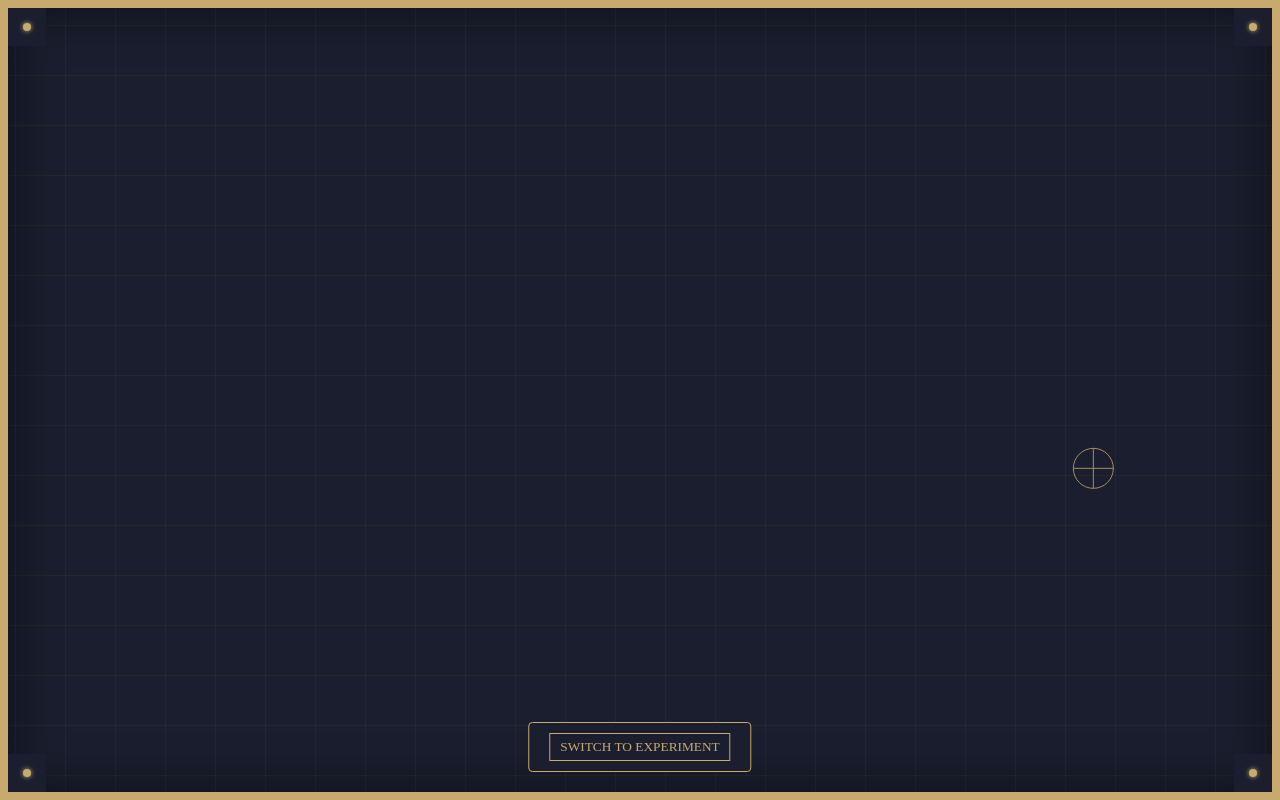
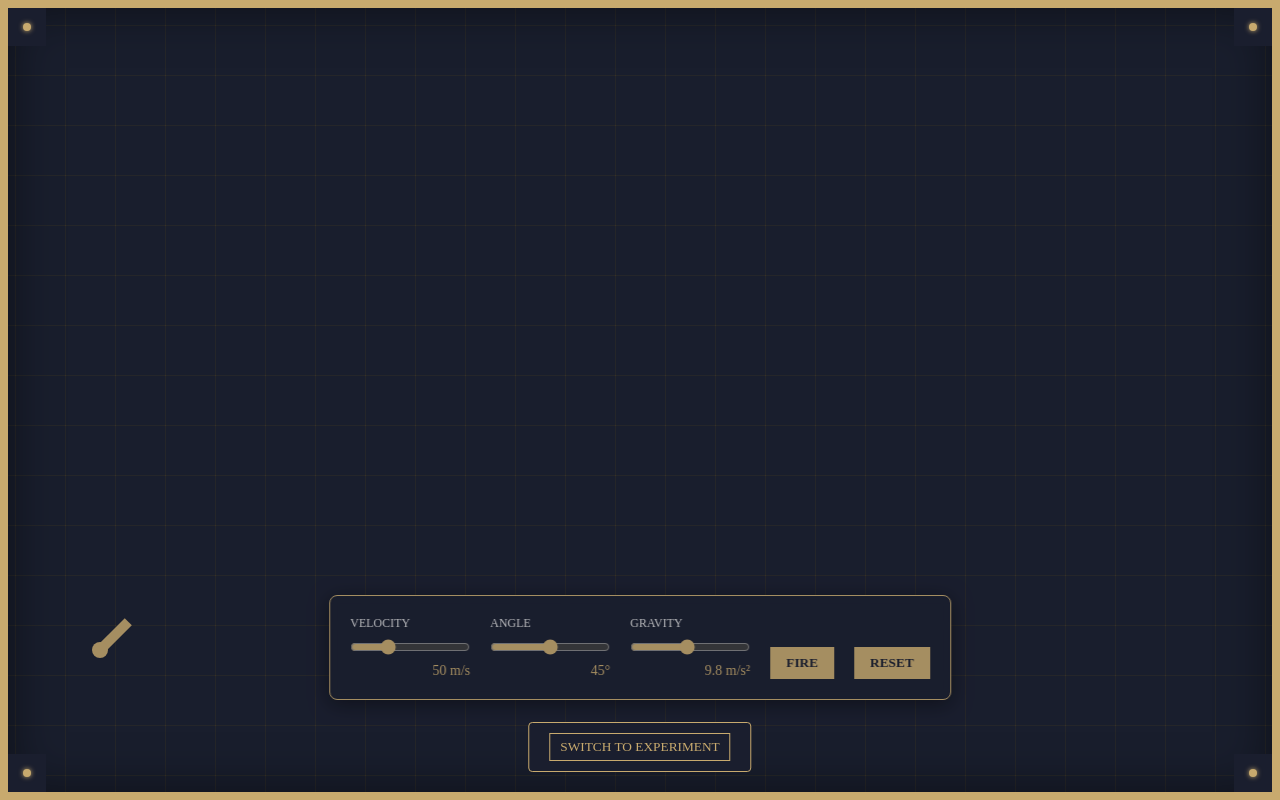
Before and after one commit to HjustonAI/physicslab, a Next.js app: page / in a window 1280 px wide. Built offline with nearby package versions, Linux system fonts and the light colour scheme.

Commit message:
Phase 3: Kinematics Module - Documentation and Implementation

```diff
--- a/src/app/page.tsx
+++ b/src/app/page.tsx
@@ -1,9 +1,12 @@
 import VacuumChamber from "@/components/simulation/VacuumChamber";
+import ProjectileModule from "@/components/modules/ProjectileModule";
 
 export default function Home() {
   return (
     <main>
-      <VacuumChamber />
+      <VacuumChamber>
+        <ProjectileModule />
+      </VacuumChamber>
     </main>
   );
 }
--- /dev/null
+++ b/src/components/modules/ProjectileModule.module.css
@@ -0,0 +1,80 @@
+.container {
+    position: relative;
+    width: 100%;
+    height: 100%;
+}
+
+.controls {
+    position: absolute;
+    bottom: 100px;
+    /* Above the bottom panel */
+    left: 50%;
+    transform: translateX(-50%);
+    background: rgba(26, 30, 46, 0.9);
+    border: 1px solid var(--accent-primary);
+    padding: 20px;
+    border-radius: 8px;
+    display: flex;
+    gap: 20px;
+    align-items: flex-end;
+    pointer-events: auto;
+    backdrop-filter: blur(5px);
+    box-shadow: 0 4px 20px rgba(0, 0, 0, 0.5);
+}
+
+[data-theme="experiment"] .controls {
+    background: rgba(10, 10, 10, 0.9);
+    border-color: var(--text-primary);
+}
+
+.controlGroup {
+    display: flex;
+    flex-direction: column;
+    gap: 8px;
+}
+
+.label {
+    font-family: var(--font-mono);
+    font-size: 12px;
+    text-transform: uppercase;
+    color: var(--text-secondary);
+}
+
+.input {
+    width: 120px;
+    accent-color: var(--accent-primary);
+}
+
+[data-theme="experiment"] .input {
+    accent-color: var(--text-primary);
+}
+
+.value {
+    font-family: var(--font-mono);
+    color: var(--text-primary);
+    font-size: 14px;
+    text-align: right;
+}
+
+.button {
+    padding: 8px 16px;
+    background: var(--accent-primary);
+    color: var(--bg-primary);
+    border: none;
+    font-family: var(--font-mono);
+    text-transform: uppercase;
+    font-weight: bold;
+    cursor: pointer;
+    transition: all 0.2s;
+}
+
+.button:hover {
+    opacity: 0.9;
+    transform: translateY(-1px);
+}
+
+[data-theme="experiment"] .button {
+    background: var(--text-primary);
+    color: #000;
+    box-shadow: 0 0 10px var(--text-primary);
+}
--- /dev/null
+++ b/src/components/modules/ProjectileModule.tsx
@@ -0,0 +1,186 @@
+"use client";
+
+import { useState, useCallback, useRef } from "react";
+import styles from "./ProjectileModule.module.css";
+import SimulationCanvas from "../simulation/SimulationCanvas";
+import { useGameLoop } from "@/hooks/useGameLoop";
+
+interface ProjectileState {
+    x: number;
+    y: number;
+    vx: number;
+    vy: number;
+    isFlying: boolean;
+    path: { x: number; y: number }[];
+}
+
+export default function ProjectileModule() {
+    // Physics Parameters
+    const [velocity, setVelocity] = useState(50); // m/s (pixels/s for now)
+    const [angle, setAngle] = useState(45); // degrees
+    const [gravity, setGravity] = useState(9.8); // m/s^2
+
+    // Simulation State
+    const startPos = { x: 100, y: window.innerHeight - 150 }; // Initial position
+    const [simState, setSimState] = useState<ProjectileState>({
+        x: startPos.x,
+        y: startPos.y,
+        vx: 0,
+        vy: 0,
+        isFlying: false,
+        path: [],
+    });
+
+    const stateRef = useRef(simState);
+    stateRef.current = simState;
+
+    // Physics Update Loop
+    const update = useCallback((deltaTime: number) => {
+        if (!stateRef.current.isFlying) return;
+
+        setSimState((prev) => {
+            const dt = deltaTime / 100; // Time scaling
+            let { x, y, vx, vy, path } = prev;
+
+            // Apply Gravity
+            vy += gravity * dt;
+
+            // Update Position
+            x += vx * dt;
+            y += vy * dt;
+
+            // Ground Collision (Simple floor at startPos.y)
+            if (y > startPos.y) {
+                y = startPos.y;
+                return { ...prev, x, y, isFlying: false, path: [...path, { x, y }] };
+            }
+
+            // Record path every few frames or distance (optimization)
+            // For now, just push every frame is fine for short flights
+            return { ...prev, x, y, vx, vy, path: [...path, { x, y }] };
+        });
+    }, [gravity, startPos.y]);
+
+    useGameLoop(update);
+
+    // Controls
+    const fire = () => {
+        const rad = (angle * Math.PI) / 180;
+        const vx = velocity * Math.cos(rad);
+        const vy = -velocity * Math.sin(rad); // Negative because Y is down in canvas
+
+        setSimState({
+            x: startPos.x,
+            y: startPos.y,
+            vx,
+            vy,
+            isFlying: true,
+            path: [{ x: startPos.x, y: startPos.y }],
+        });
+    };
+
+    const reset = () => {
+        setSimState({
+            x: startPos.x,
+            y: startPos.y,
+            vx: 0,
+            vy: 0,
+            isFlying: false,
+            path: [],
+        });
+    };
+
+    // Rendering
+    const draw = useCallback((ctx: CanvasRenderingContext2D, width: number, height: number) => {
+        const theme = document.documentElement.getAttribute("data-theme") || "theory";
+        const isTheory = theme === "theory";
+        const color = isTheory ? "#c8aa6e" : "#39ff14";
+
+        ctx.clearRect(0, 0, width, height);
+
+        // 1. Draw Cannon (Visual only)
+        ctx.save();
+        ctx.translate(startPos.x, startPos.y);
+        ctx.rotate(-(angle * Math.PI) / 180);
+        ctx.fillStyle = color;
+        ctx.fillRect(0, -5, 40, 10); // Simple barrel
+        ctx.restore();
+
+        // 2. Draw Trajectory Path
+        if (simState.path.length > 0) {
+            ctx.beginPath();
+            ctx.strokeStyle = color;
+            ctx.lineWidth = 2;
+            ctx.setLineDash(isTheory ? [5, 5] : []); // Dashed for theory
+            ctx.moveTo(simState.path[0].x, simState.path[0].y);
+            for (const p of simState.path) {
+                ctx.lineTo(p.x, p.y);
+            }
+            ctx.stroke();
+            ctx.setLineDash([]);
+        }
+
+        // 3. Draw Projectile
+        ctx.beginPath();
+        ctx.arc(simState.x, simState.y, 8, 0, Math.PI * 2);
+        ctx.fillStyle = color;
+
+        if (!isTheory) {
+            ctx.shadowBlur = 15;
+            ctx.shadowColor = color;
+        }
+
+        ctx.fill();
+        ctx.shadowBlur = 0;
+
+        // 4. Draw Predicted Path (Ghost line) - Optional, maybe for next step
+
+    }, [simState, angle, startPos]);
+
+    return (
+        <div className={styles.container}>
+            <SimulationCanvas draw={draw} />
+
+            <div className={styles.controls}>
+                <div className={styles.controlGroup}>
+                    <label className={styles.label}>Velocity</label>
+                    <input
+                        type="range"
+                        min="10" max="150"
+                        value={velocity}
+                        onChange={(e) => setVelocity(Number(e.target.value))}
+                        className={styles.input}
+                    />
+                    <span className={styles.value}>{velocity} m/s</span>
+                </div>
+
+                <div className={styles.controlGroup}>
+                    <label className={styles.label}>Angle</label>
+                    <input
+                        type="range"
+                        min="0" max="90"
+                        value={angle}
+                        onChange={(e) => setAngle(Number(e.target.value))}
+                        className={styles.input}
+                    />
+                    <span className={styles.value}>{angle}°</span>
+                </div>
+
+                <div className={styles.controlGroup}>
+                    <label className={styles.label}>Gravity</label>
+                    <input
+                        type="range"
+                        min="1" max="20"
+                        value={gravity}
+                        onChange={(e) => setGravity(Number(e.target.value))}
+                        className={styles.input}
+                    />
+                    <span className={styles.value}>{gravity} m/s²</span>
+                </div>
+
+                <button onClick={fire} className={styles.button}>Fire</button>
+                <button onClick={reset} className={styles.button}>Reset</button>
+            </div>
+        </div>
+    );
+}
--- a/src/components/simulation/VacuumChamber.tsx
+++ b/src/components/simulation/VacuumChamber.tsx
@@ -1,11 +1,8 @@
 "use client";
+import { useState, useEffect } from "react";
+import styles from "./VacuumChamber.module.css";
 
-import { useState, useEffect, useCallback } from "react";
-import styles from "./VacuumChamber.module.css";
-import SimulationCanvas from "./SimulationCanvas";
-import { useGameLoop } from "@/hooks/useGameLoop";
-
-export default function VacuumChamber() {
+export default function VacuumChamber({ children }: { children: React.ReactNode }) {
     const [mode, setMode] = useState<"theory" | "experiment">("theory");
 
     // Listen for theme changes from the global attribute
@@ -28,66 +25,10 @@ export default function VacuumChamber() {
         return () => observer.disconnect();
     }, []);
 
-    // Demo Physics State
-    const [ball, setBall] = useState({ x: 100, y: 100, vx: 2, vy: 2, radius: 20 });
-
-    // Physics Update
-    const update = useCallback((deltaTime: number) => {
-        setBall((prev) => {
-            let { x, y, vx, vy, radius } = prev;
-
-            // Simple Euler integration
-            // deltaTime is in ms, so we scale it down
-            const dt = deltaTime / 16;
-
-            x += vx * dt;
-            y += vy * dt;
-
-            // Bounce off walls (assuming 1920x1080 for sim space, but we'll handle bounds in draw for now or just hardcode)
-            // Actually, we need canvas dimensions for proper collision.
-            // For this demo, we'll just let it bounce in a fixed box or handle it in the draw/update loop if we had ref to dims.
-            // Let's just make it bounce off arbitrary bounds for the demo visual
-            if (x > window.innerWidth - radius || x < radius) vx *= -1;
-            if (y > window.innerHeight - radius || y < radius) vy *= -1;
-
-            return { x, y, vx, vy, radius };
-        });
-    }, []);
-
-    useGameLoop(update);
-
-    // Render
-    const draw = useCallback((ctx: CanvasRenderingContext2D, width: number, height: number) => {
-        ctx.clearRect(0, 0, width, height);
-
-        // Draw Ball
-        ctx.beginPath();
-        ctx.arc(ball.x, ball.y, ball.radius, 0, Math.PI * 2);
-
-        if (mode === "theory") {
-            ctx.fillStyle = "#c8aa6e"; // Gold
-            ctx.strokeStyle = "#c8aa6e";
-            ctx.stroke();
-            // Blueprint style: empty circle with crosshair
-            ctx.beginPath();
-            ctx.moveTo(ball.x - ball.radius, ball.y);
-            ctx.lineTo(ball.x + ball.radius, ball.y);
-            ctx.moveTo(ball.x, ball.y - ball.radius);
-            ctx.lineTo(ball.x, ball.y + ball.radius);
-            ctx.stroke();
-        } else {
-            ctx.fillStyle = "#39ff14"; // Neon Green
-            ctx.shadowBlur = 20;
-            ctx.shadowColor = "#39ff14";
-            ctx.fill();
-            ctx.shadowBlur = 0;
-        }
-    }, [ball, mode]);
-
     return (
         <div className={styles.chamber} data-mode={mode}>
             <div className={styles.canvasContainer}>
-                <SimulationCanvas draw={draw} />
+                {children}
             </div>
         </div>
     );
```
Also changed, not shown: 1 other file (tests, documents, lock files or other folders).
